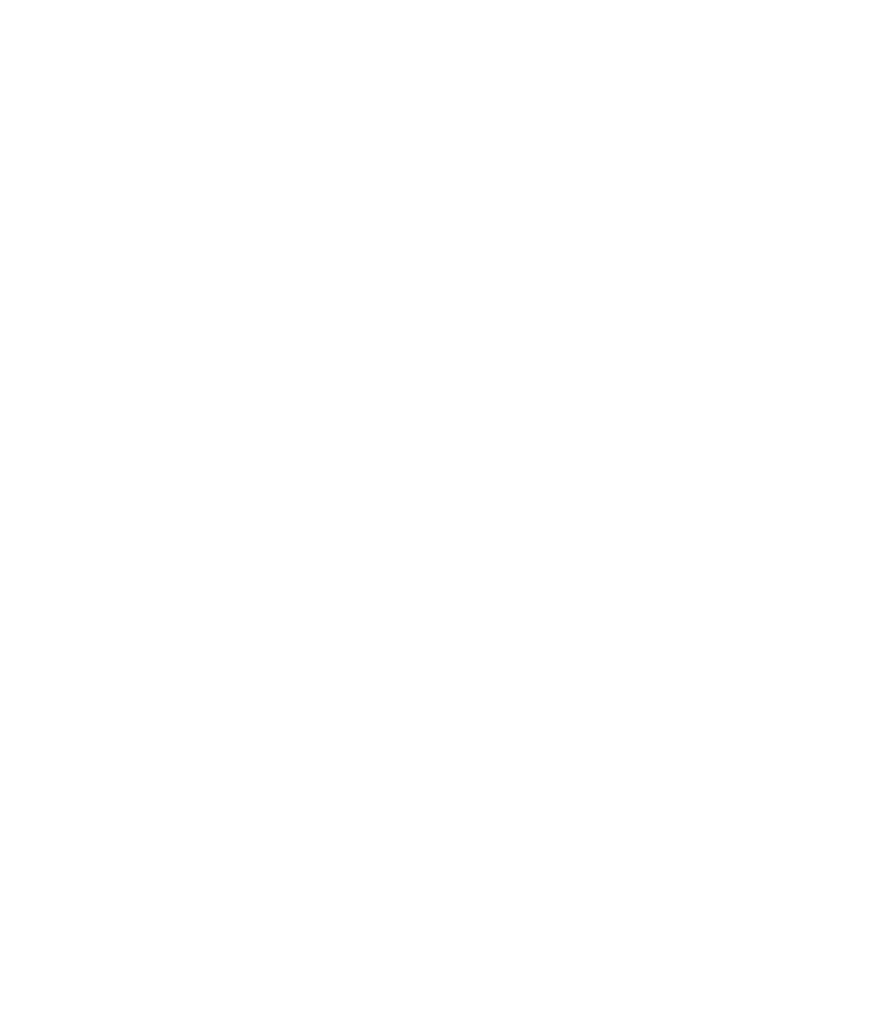
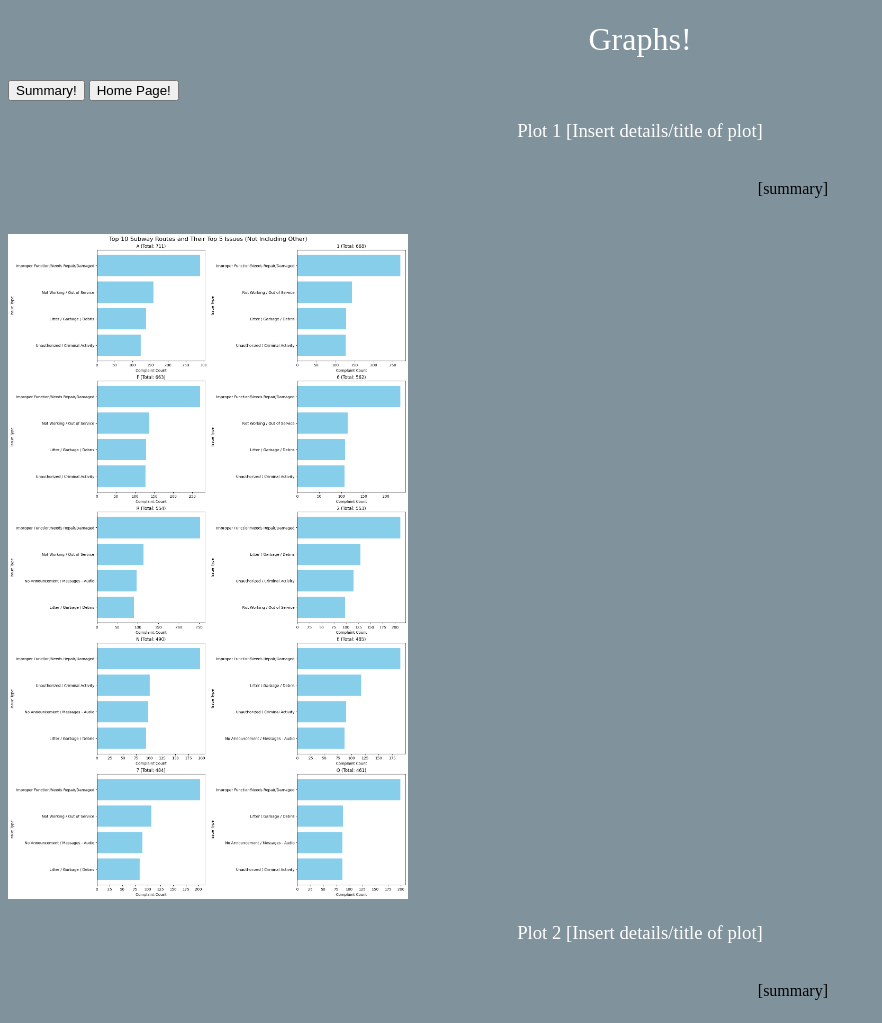
Before and after one commit to mdeekshita/DS4200-final-, a plain HTML site: page graphs.html in a window 1280 px wide. Shown: the top 1023 px of the page, without its empty margins (0-882 px from the left). Before the commit the page ends 800 px from the top, so only its background shows below. Drawn offline with nearby package versions, Linux system fonts and the light colour scheme.

Commit message:
static graphs

```diff
--- /dev/null
+++ b/graphs.css
@@ -0,0 +1,26 @@
+
+body {
+    background-color: rgb(128, 147, 157);
+  }
+
+h1 {
+    text-align: center;
+    font-family: "Times New Roman", serif;
+}
+
+.C {
+    text-align: center;
+    background-color: rgb(128, 147, 157);
+    font-family: 'Times New Roman', serif;
+    font-weight: 400;
+    color: white
+
+}
+
+.A {
+    max-width: 800px;
+    text-align: right;
+    padding: 20px 20px 20px 20px;
+    background-color: rgb(128, 147, 157);
+    font-family: 'Times New Roman', serif;
+}
--- a/graphs.html
+++ b/graphs.html
@@ -0,0 +1,50 @@
+<!DOCTYPE html>
+<html lang="en">
+<head>
+    <meta charset="UTF-8">
+    <meta name="viewport" content="width=device-width, initial-scale=1.0">
+    <title>Graphs</title>
+    <link rel="stylesheet" href="graphs.css">
+
+</head>
+
+<body>
+    <h1 class = "C">Graphs!</h1>
+
+    <button id = 'summaryButton'>Summary!</button>
+    <button id = 'homeButton'>Home Page!</button>
+
+    <script>
+      const navigationButton = document.getElementById('summaryButton')
+      navigationButton.addEventListener('click', function(){
+          window.location.href = 'summary.html';
+      }
+      )
+
+      const graphsButton = document.getElementById('homeButton')
+      homeButton.addEventListener('click', function(){
+          window.location.href = 'web.html';
+      }
+      )
+
+  </script>
+
+    <h3 class = "C"> Plot 1 [Insert details/title of plot]</h3>
+    <p class = "A" >[summary]</a><p>
+      <img src='graph2.png' alt = 'insert something here' width = 400>
+
+    <h3 class = "C"> Plot 2 [Insert details/title of plot]</h3>
+    <p class = "A" >[summary]</a><p>
+        <img src='graph3.png' alt = 'insert something here' width = 400>
+
+    <h3 class = "C"> Plot 3 [Insert details/title of plot]</h3>
+    <p class = "A" >[summary]</a><p>
+        <img src='graph4.png' alt = 'insert something here' width = 400>
+
+  </ul>
+
+    <script src='https://d3js.org/d3.v7.min.js'></script>
+    <script src='templete.js'></script>
+</body>
+</html>
+</html>
```
Also changed, not shown: web.html (+2 -3 lines), graph2.png (added), graph3.png (added), graph4.png (added), 1 other file.
